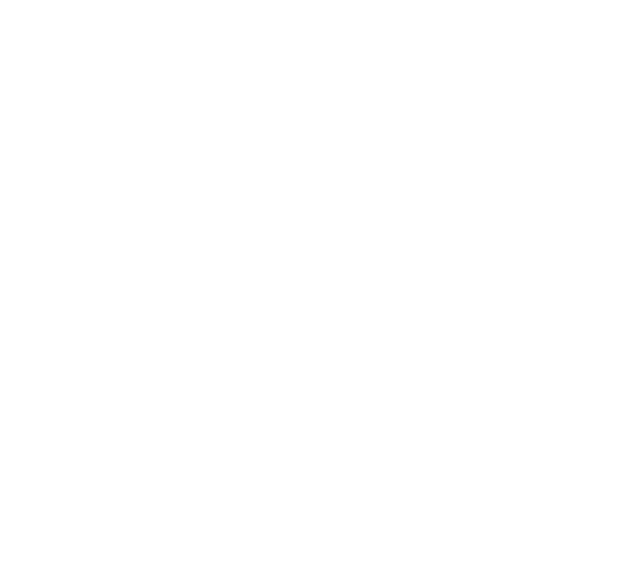
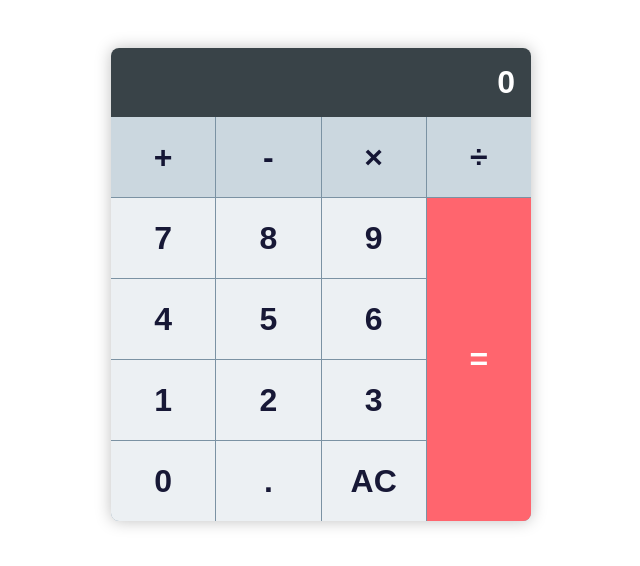
Before and after one commit to philip-morris-89/css, a plain HTML site: page exercises/grid/index.html in a window 1280 px wide. Shown: the whole page, without its empty margins (319-959 px from the left). Drawn offline with Linux system fonts and the light colour scheme.

Commit message:
Created first grid template for calculator

```diff
--- a/exercises/grid/index.html
+++ b/exercises/grid/index.html
@@ -8,5 +8,32 @@
   <link rel="stylesheet" href="styles.css" type="text/css">
 </head>
 <body>
+  <div class="calculator">
+    <input type="text" class="screen" value="0" disabled placeholder="0"  />
+    <div class="keys">
+      <button class="operator" type="button" value="+">+</button>
+      <button class="operator" type="button" value="-">-</button>
+      <button class="operator" type="button" value="*">&times;</button>
+      <button class="operator" type="button" value="/">&divide;</button>
+
+      <button type="button" value="7">7</button>
+      <button type="button" value="8">8</button>
+      <button type="button" value="9">9</button>
+
+      <button type="button" value="4">4</button>
+      <button type="button" value="5">5</button>
+      <button type="button" value="6">6</button>
+
+      <button type="button" value="1">1</button>
+      <button type="button" value="2">2</button>
+      <button type="button" value="3">3</button>
+
+      <button type="button" value="0">0</button>
+      <button type="button" class="decimal" value=".">.</button>
+      <button type="button" class="all-clear" value="all-clear">AC</button>
+
+      <button type="button" class="equal-sign" value="=">=</button>
+    </div><!-- Keys -->
+  </div><!-- Calculator -->
 </body>
 </html>
--- a/exercises/grid/styles.css
+++ b/exercises/grid/styles.css
@@ -0,0 +1,91 @@
+* {
+  border: 0;
+  margin: 0;
+  padding: 0;
+  box-shadow: none;
+}
+
+html {
+  font-size: 16px;
+  --gap1: 1px;
+}
+
+body {
+  display: flex;
+  flex-direction: column;
+  align-items: center;
+  font-family: "Helvetica Neue", hevetica, sans-serif;
+}
+
+.calculator {
+  display: flex;
+  flex-direction: column;
+  width: 100%;
+  max-width: 420px;
+  border-radius: 0.5rem;
+  overflow: hidden;
+  box-shadow: 0 0 1rem rgba(0,0,0,0.25);
+  transition: all 0.3s ease-in-out;
+  margin-top: 3rem;
+}
+
+.calculator:hover {
+  box-shadow: 0 1rem 2rem rgba(0,0,0,0.33);
+  transform: scale(101%);
+}
+
+input.screen {
+  /* height: 3rem; */
+  color: white;
+  background-color: #394348;
+  text-align: right;
+  border: 0;
+  margin: 0;
+  padding: 1rem;
+  font-size: 2rem;
+  font-weight: bold;
+}
+
+input.screen::placeholder {
+  color: rgba(255, 255, 255, 0.75);
+}
+
+.keys {
+  display: grid;
+  grid-template-columns: repeat(4, 1fr);
+  background-color: #7b92a3;
+  grid-gap: var(--gap1);
+}
+
+button {
+  font-size: 2rem;
+  min-height: 5rem;
+  cursor: pointer;
+  font-weight: bold;
+  transition: all 0.3s ease-in-out;
+  color: rgba(0,0,33,0.90);
+  background-color: #ecf0f3;
+}
+
+button:active {
+  filter: brightness(80%);
+  transition-duration: 0s;
+}
+
+button.operator {
+  background-color: #cbd7df;
+}
+
+/* button.all-clear {
+  background-color: #ff656e;
+  color: white;
+} */
+
+button.equal-sign {
+  background-color: #ff656e;
+  color: white;
+  grid-row-start: 2;
+  grid-row-end: 6;
+  grid-column-start: 4;
+  grid-column-end: 5;
+}
```
